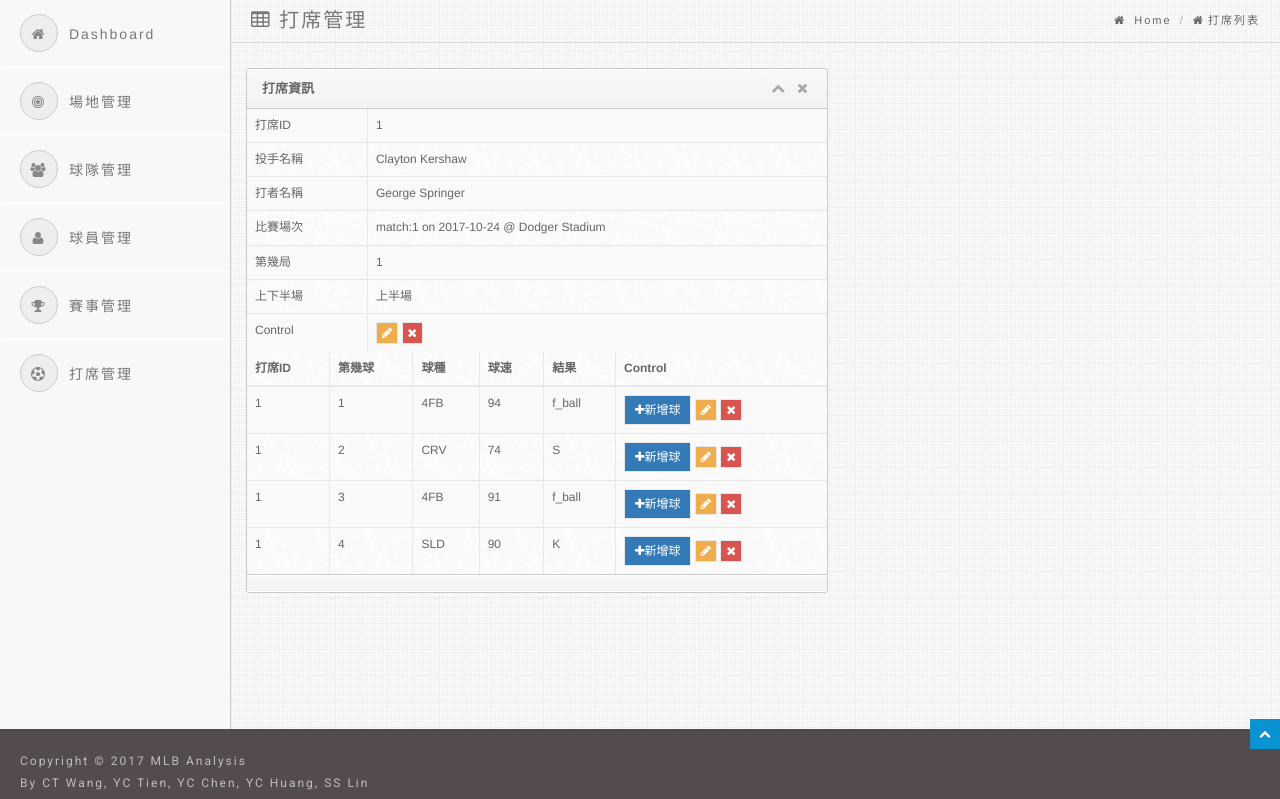
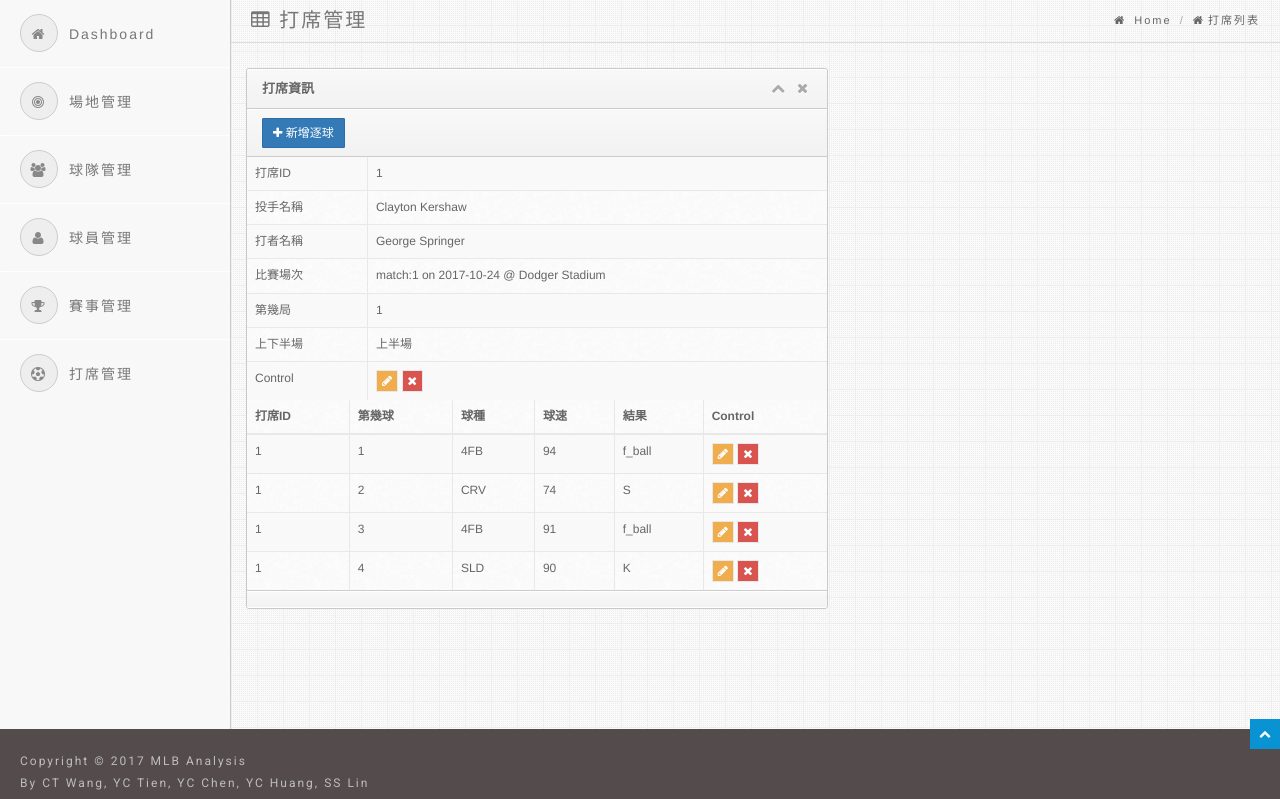
Before and after one commit to blazers08/data_model_project2, a Flask app: page /game/view/1 in a window 1280 px wide. Shown: the part 51-850 px from the top of the page. Run offline with Flask 2, Linux system fonts and the light colour scheme; a user stored in the database is signed in; data comes from the database, SQL or seed files in the repository; some libraries are stand-ins or nearby versions.

Commit message:
modified create ball button position

```diff
--- a/project_name/templates/play/view.html
+++ b/project_name/templates/play/view.html
@@ -34,7 +34,14 @@
                     </div>
                     <div class="widget-content">
                         <!-- Widget content -->
-
+                        <div class="widget-head">
+                            <a href="{{ url_for('ball.create', play_id=play[0]) }}">
+                                <button type="button" class="btn btn-sm btn-primary">
+                                    <i class="fa fa-plus"></i>
+                                    新增逐球
+                                </button>
+                            </a>
+                    </div>
                         <div class="table-responsive">
                             <table class="table table-striped table-bordered table-hover">
                                 <tbody>
@@ -101,11 +108,6 @@
                                                 <td>{{ ball[3] }}</td>
                                                 <td>{{ ball[4] }}</td>
                                                 <td>
-                                                    <a href="{{ url_for('ball.create', play_id=play[0]) }}">
-                                                        <button type="button" class="btn btn-sm btn-primary">
-                                                            <i class="fa fa-plus"></i>新增球
-                                                        </button>
-                                                    </a>
                                                     <a href="{{ url_for('ball.update', play_id=ball[0], ball_order=ball[1]) }}">
                                                         <button class="btn btn-xs btn-warning"><i class="fa fa-pencil"></i> </button>
                                                     </a>
```
